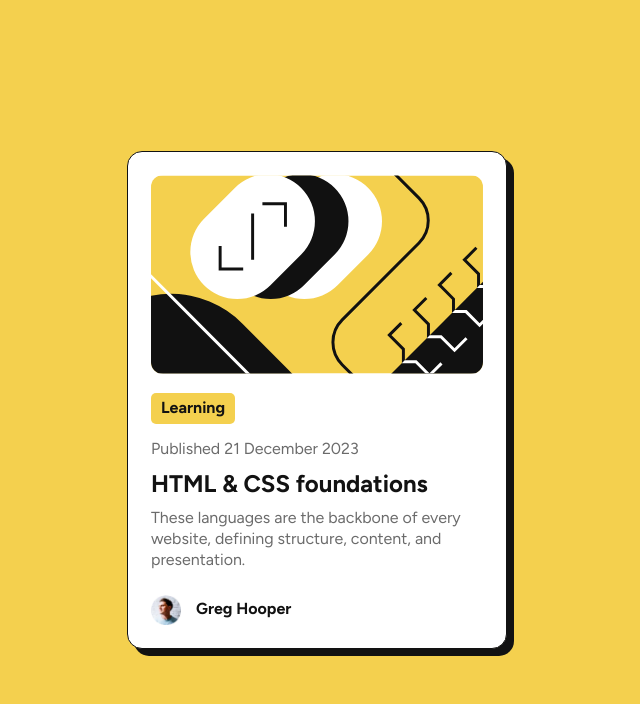
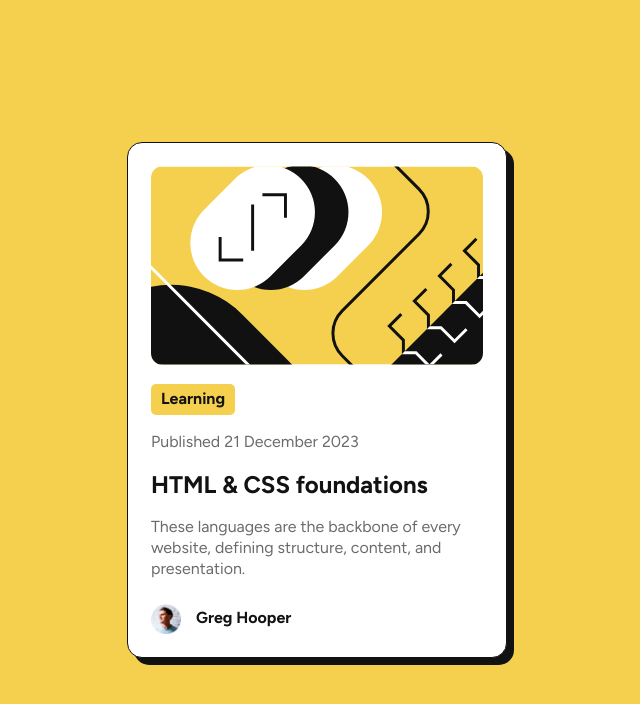
Before and after one commit to ilyasBayram/frontend-mentor-blog-card-, a plain HTML site: page index.html in a window 1280 px wide. Shown: the whole page, without its empty margins (323-963 px from the left). Drawn offline with Linux system fonts and the light colour scheme.

Commit message:
fourth commit

```diff
--- a/style.css
+++ b/style.css
@@ -51,10 +51,13 @@ body {
 
 .card p {
   color: var(--light-gray);
-  margin: 10px 0;
+  margin: 12px 0;
   line-height: 1.3;
 }
 
+.card h2 {
+  margin: 18px 0;
+}
 .card h2 a {
   text-decoration: none;
   color: var(--black);
```
